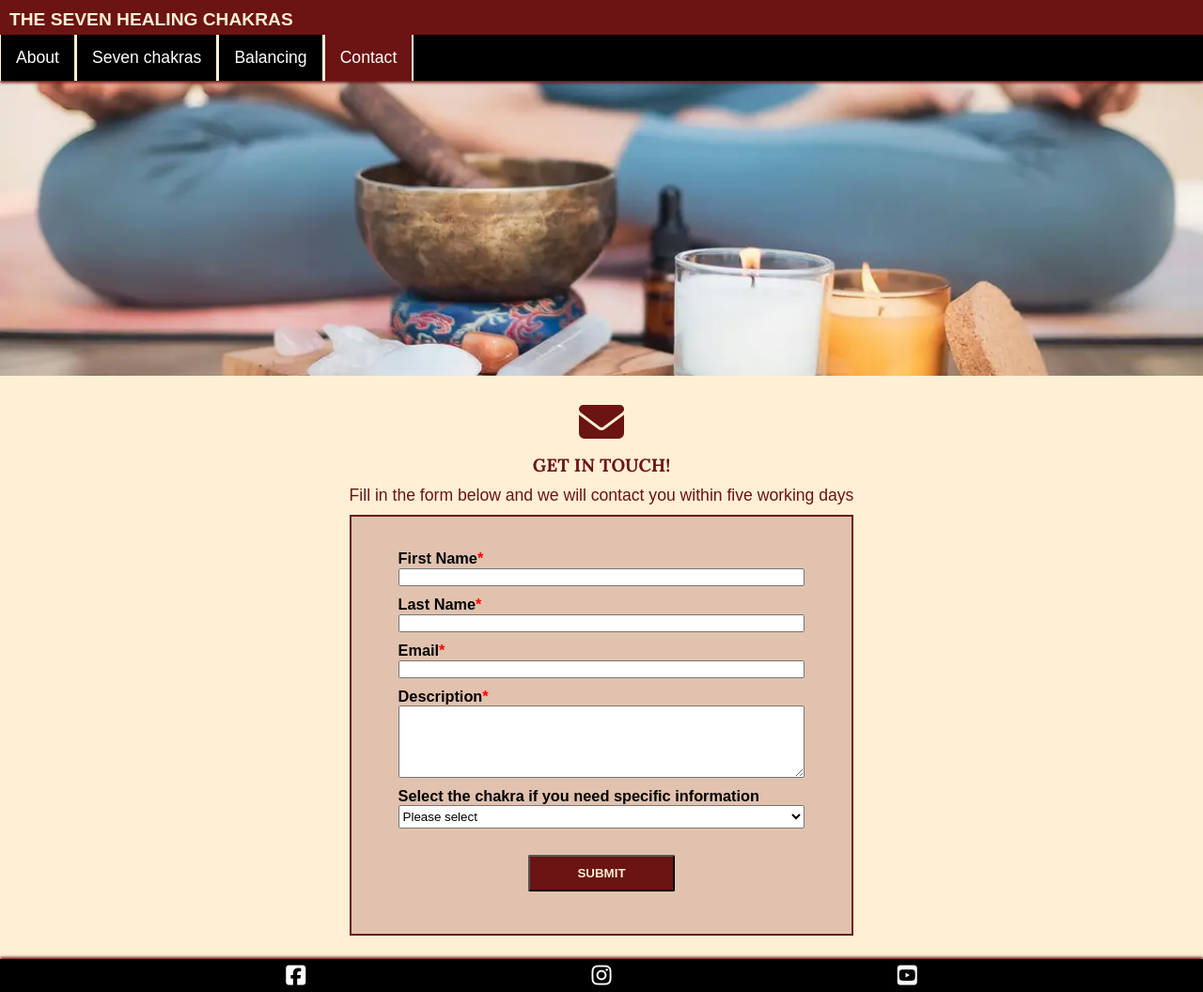
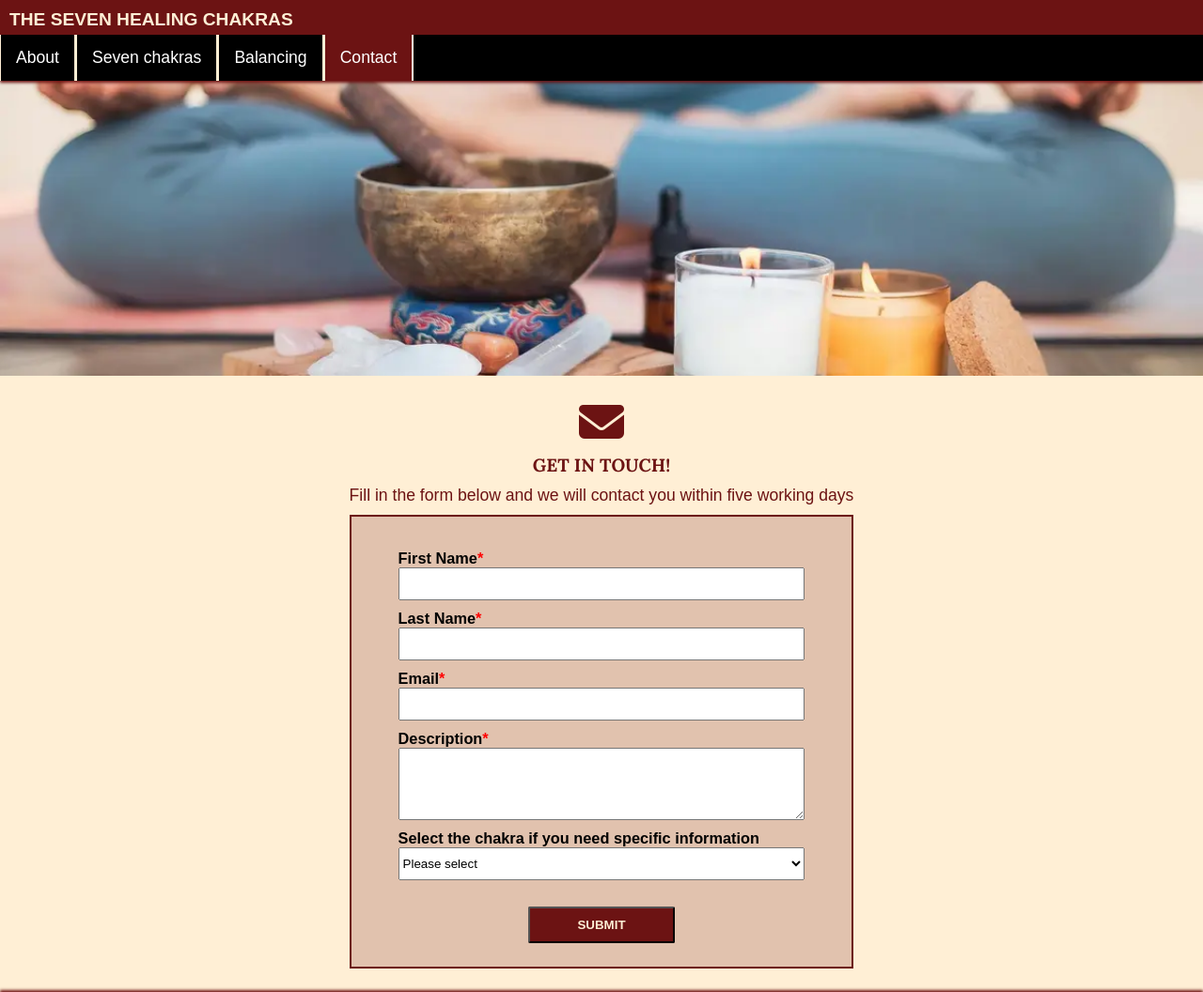
Before and after one commit to JSaprah/seven-healing-chakras, a plain HTML site: page contact.html in a window 1280 px wide. Shown: the top 1056 px of the page at 94% size. Drawn offline with Linux system fonts and the light colour scheme; a web font is replaced by a local one.

Commit message:
Bug solved in contact form.

```diff
--- a/assets/css/style.css
+++ b/assets/css/style.css
@@ -519,11 +519,6 @@ footer a {
         padding-left: 10px;
     }
 
-    /*Add more padding to the contact form as the labels started covering the inputs*/
-    .line-break-form {
-        padding-bottom: 20px;
-    }
-
     /*Navigation styling to show all navigation items instead of the hamburger menu*/
     .top-navigation {
         display: block;
@@ -546,6 +541,12 @@ footer a {
     /*Hide the hamburger menu*/
     .toggle-nav-label {
         display: none;
+    }
+
+    /*Make the input labels bigger*/
+    #contact-form select,
+    .user-info {
+        height: 35px;
     }
 
     /*Seven chakras page*/
@@ -589,9 +590,4 @@ footer a {
     #contact-form label {
         font-size: 120%;
     }
-
-    /*Add additional padding to the bottom of the form element*/
-    .line-break-form {
-        padding-bottom: 25px;
-    }
 }
--- a/contact.html
+++ b/contact.html
@@ -62,18 +62,18 @@
         <form id="contact-form" action="contact-feedback.html" method="GET">
 
             <!--First Name-->
-            <label for="first-name" class="line-break-top-bottom form-mandatory-star user-info line-break-form">First
+            <label for="first-name" class="line-break-top form-mandatory-star ">First
                 Name</label>
-            <input id="first-name" type="text" name="first-name" required>
+            <input id="first-name" type="text" name="first-name" class="user-info" required>
 
             <!--Last Name-->
-            <label for="last-name" class="line-break-top-bottom form-mandatory-star user-info line-break-form">Last
+            <label for="last-name" class="line-break-top form-mandatory-star ">Last
                 Name</label>
-            <input id="last-name" type="text" name="last-name" required>
+            <input id="last-name" type="text" name="last-name" class="user-info" required>
 
             <!--Email-->
-            <label for="email" class="line-break-top-bottom form-mandatory-star user-info line-break-form">Email</label>
-            <input id="email" type="email" name="email" required>
+            <label for="email" class="line-break-top form-mandatory-star ">Email</label>
+            <input id="email" type="email" name="email" class="user-info" required>
 
             <!--Description-->
             <label for="description" class="form-mandatory-star line-break-top">Description</label>
@@ -95,7 +95,7 @@
             <br>
 
             <!--Submit button for the form-->
-            <div class="line-break-top line-break-form" id="submit-button">
+            <div class="line-break-top " id="submit-button">
                 <input type="submit" value="Submit" id="form-submit-button">
             </div>
 
```
